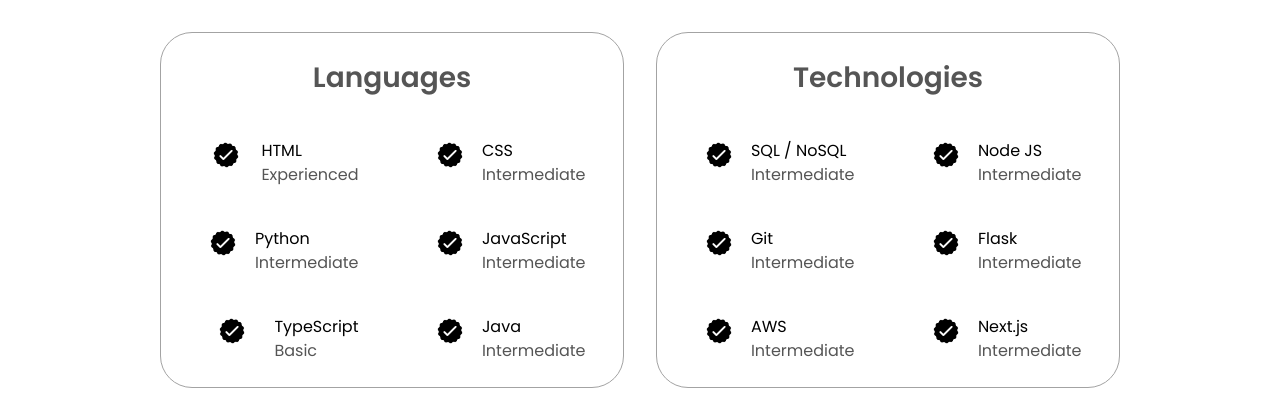
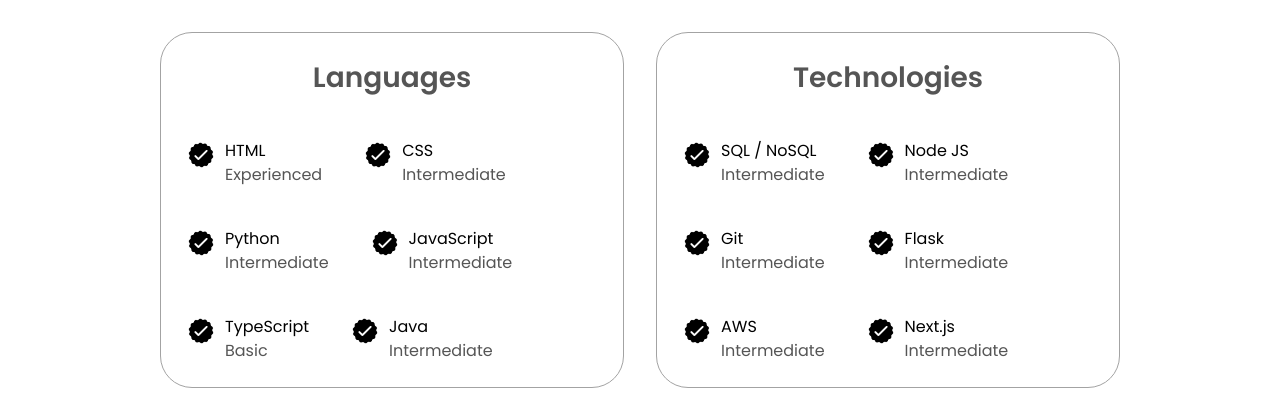
Before and after one commit to edg35/portfolio-next, a Next.js app: page / in a window 1280 px wide. Shown: the part 2560-2973 px from the top of the page. Built offline with nearby package versions, Linux system fonts and the light colour scheme; no server answers.

Commit message:
fix(css): fixed typescript alignment issue

```diff
--- a/app/globals.css
+++ b/app/globals.css
@@ -415,12 +415,12 @@ section {
   flex-wrap: wrap;
   flex-direction: row;
   gap: 2.5rem;
-  justify-content: space-around;
+  justify-content: flex-start;
 }
 
 article {
   display: flex;
-  width: 10rem;
+  /* width: 10rem; */
   justify-content: flex-start;
   align-items: flex-start;
   gap: 0.5rem;
```
